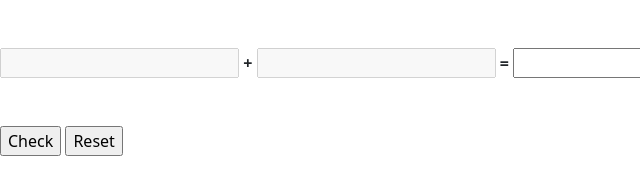
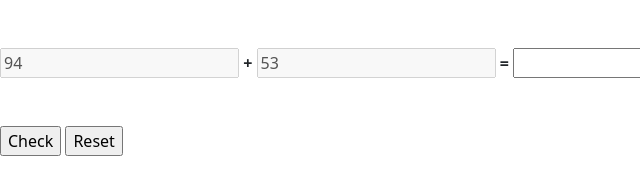
Before and after one commit to Sridarsini-N/Mathtask, a plain HTML site: page index.html in a window 1280 px wide. Shown: the full height of the page, 0-640 px from the left. Drawn offline with nearby package versions, Linux system fonts and the light colour scheme.

Commit message:
script changed

```diff
--- a/index.html
+++ b/index.html
@@ -25,6 +25,6 @@
     <div>
     <h2 id="Description"></h2>
 </div>
-   <script src="./app.js"></script>
+   <script src="./index.js"></script>
 </body>
 </html>
```
